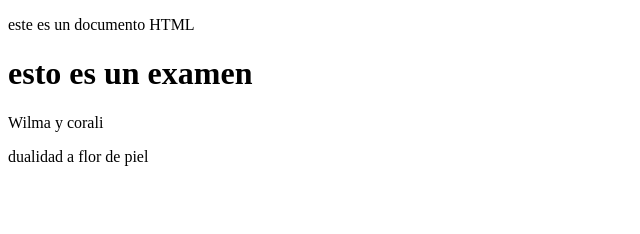
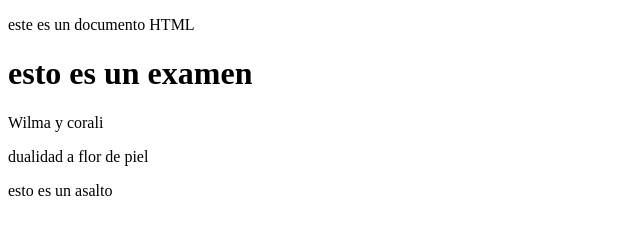
Before and after one commit to coralidiana/SJ_Git_Eval, a plain HTML site: page index.html in a window 1280 px wide. Shown: the whole page, without its empty margins (0-640 px from the left). Drawn offline with Linux system fonts and the light colour scheme.

Commit message:
añadi linea3

```diff
--- a/index.html
+++ b/index.html
@@ -8,5 +8,6 @@
 	<h1>esto es un examen</h1>
 	<p>Wilma y corali</p>
 	<p>dualidad a flor de piel</p>
+	<p>esto es un asalto</p>
 </body>
 </html>
```
